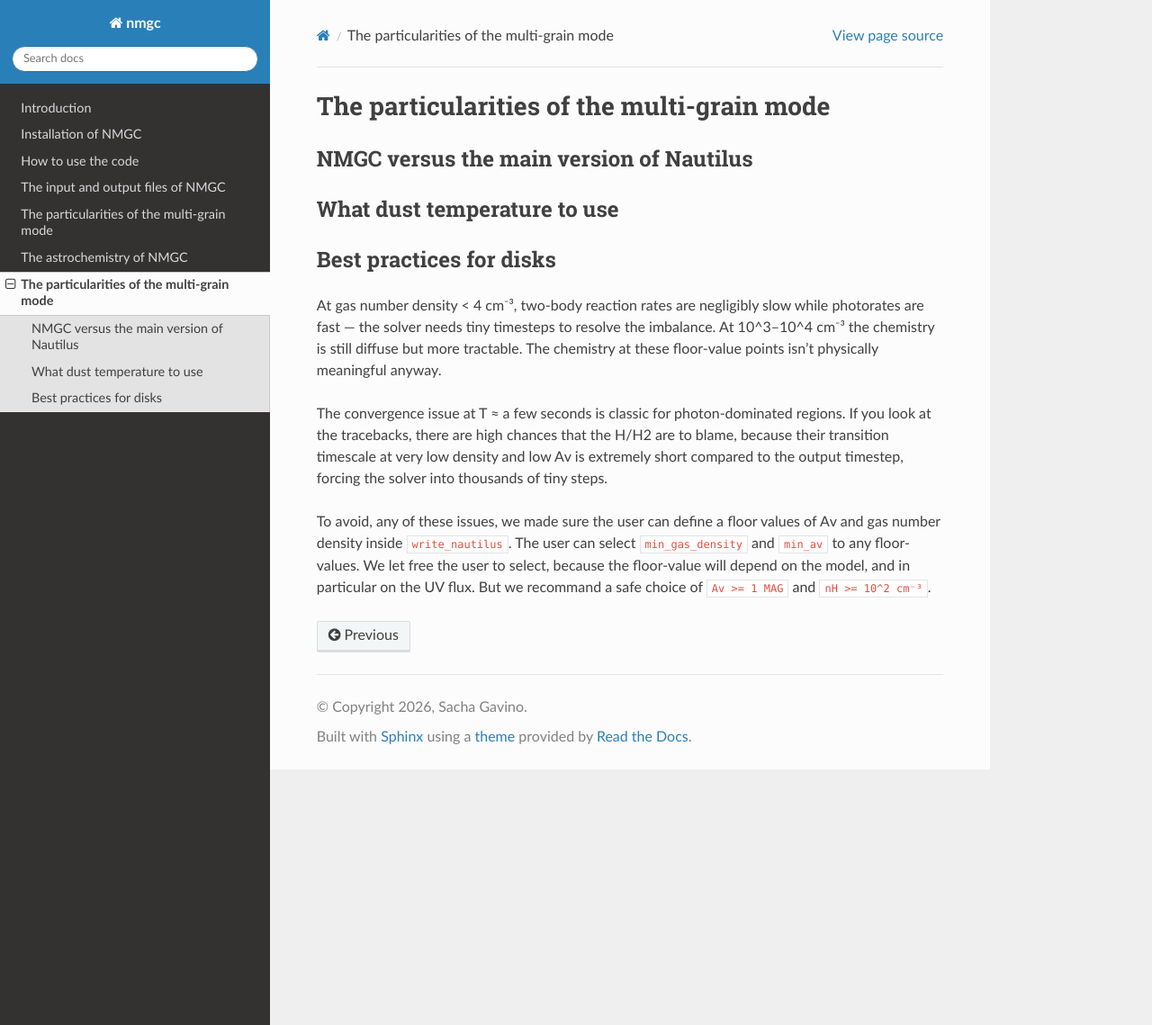
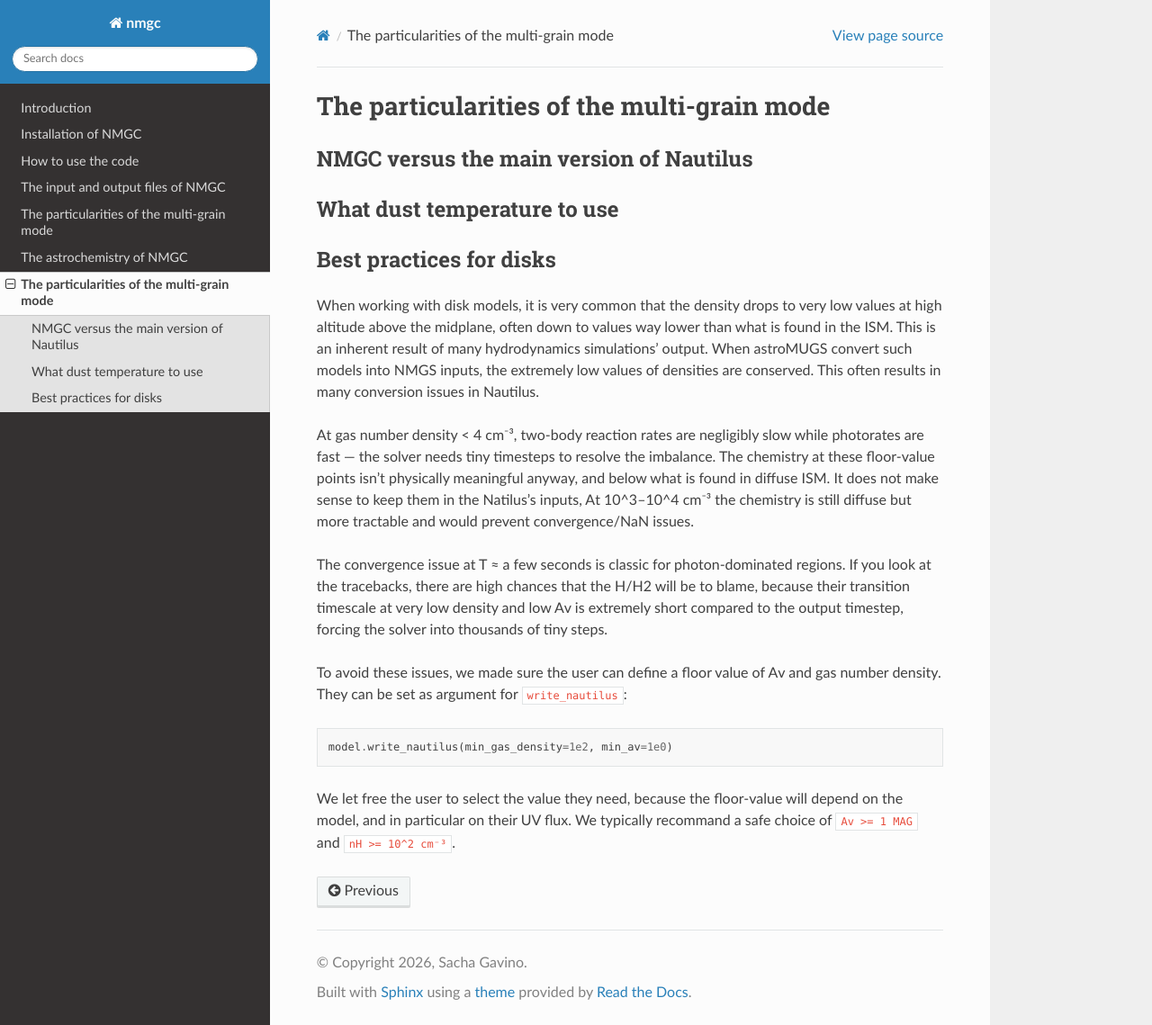
Before and after one commit to sachagavino/nmgc-2.0, a Sphinx documentation site: the page built from docs/source/particularities.rst, in a window 1280 px wide and 1139 px high. Shown: the whole window at 90% size. Built offline with Sphinx 7.4.7 and the Read the Docs theme 3.1.0, drawn with Linux system fonts in a browser that asks for light colours.

Commit message:
added particularities in doc

```diff
--- a/docs/source/particularities.rst
+++ b/docs/source/particularities.rst
@@ -11,13 +11,23 @@ What dust temperature to use
 Best practices for disks
 =================
 
+When working with disk models, it is very common that the density drops to very low values at high altitude above the midplane, often
+down to values way lower than what is found in the ISM. This is an inherent result of many hydrodynamics simulations' output.
+When astroMUGS convert such models into NMGS inputs, the extremely low values of densities are conserved. This often results in many conversion issues in Nautilus.
+
 At gas number density < 4 cm⁻³, two-body reaction rates are negligibly slow while photorates are fast — the solver needs tiny timesteps to resolve the imbalance.
-At 10^3–10^4 cm⁻³ the chemistry is still diffuse but more tractable. The chemistry at these floor-value points isn't physically meaningful anyway.
+The chemistry at these floor-value points isn't physically meaningful anyway, and below what is found in diffuse ISM. It does not make sense to keep them in the Natilus's inputs,
+At 10^3–10^4 cm⁻³ the chemistry is still diffuse but more tractable and would prevent convergence/NaN issues.
 
 The convergence issue at T ≈ a few seconds is classic for photon-dominated regions.
-If you look at the tracebacks, there are high chances that the H/H2 are to blame,
+If you look at the tracebacks, there are high chances that the H/H2 will be to blame,
 because their transition timescale at very low density and low Av is extremely short compared to the output timestep, forcing the solver into thousands of tiny steps.
 
-To avoid, any of these issues, we made sure the user can define a floor values of Av and gas number density inside ``write_nautilus``.
-The user can select ``min_gas_density`` and ``min_av`` to any floor-values. We let free the user to select, because the floor-value
-will depend on the model, and in particular on the UV flux. But we recommand a safe choice of ``Av >= 1 MAG`` and ``nH >= 10^2 cm⁻³``.
+To avoid these issues, we made sure the user can define a floor value of Av and gas number density.
+They can be set as argument for ``write_nautilus``::
+
+    model.write_nautilus(min_gas_density=1e2, min_av=1e0)
+
+We let free the user to select the value they need, because the floor-value
+will depend on the model, and in particular on their UV flux.
+We typically recommand a safe choice of ``Av >= 1 MAG`` and ``nH >= 10^2 cm⁻³``.
```
